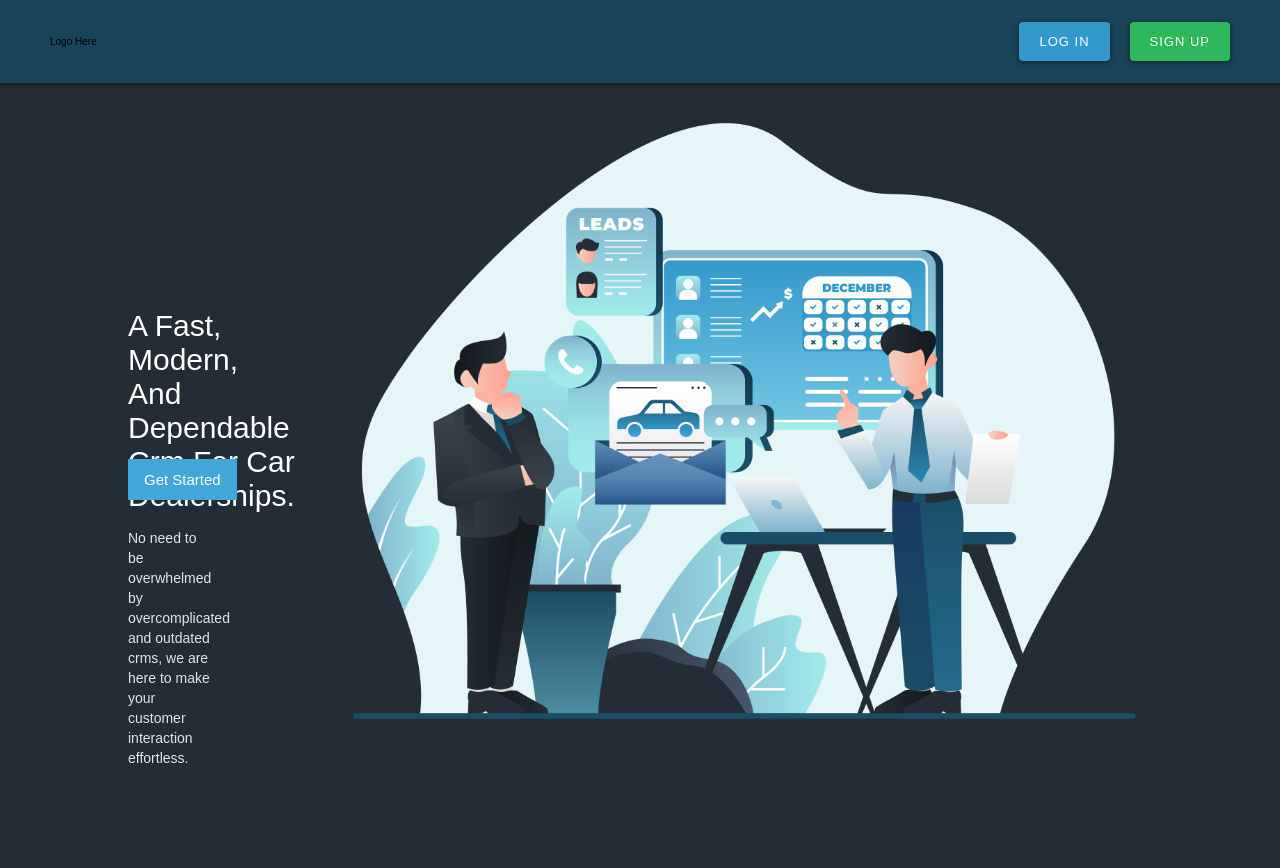
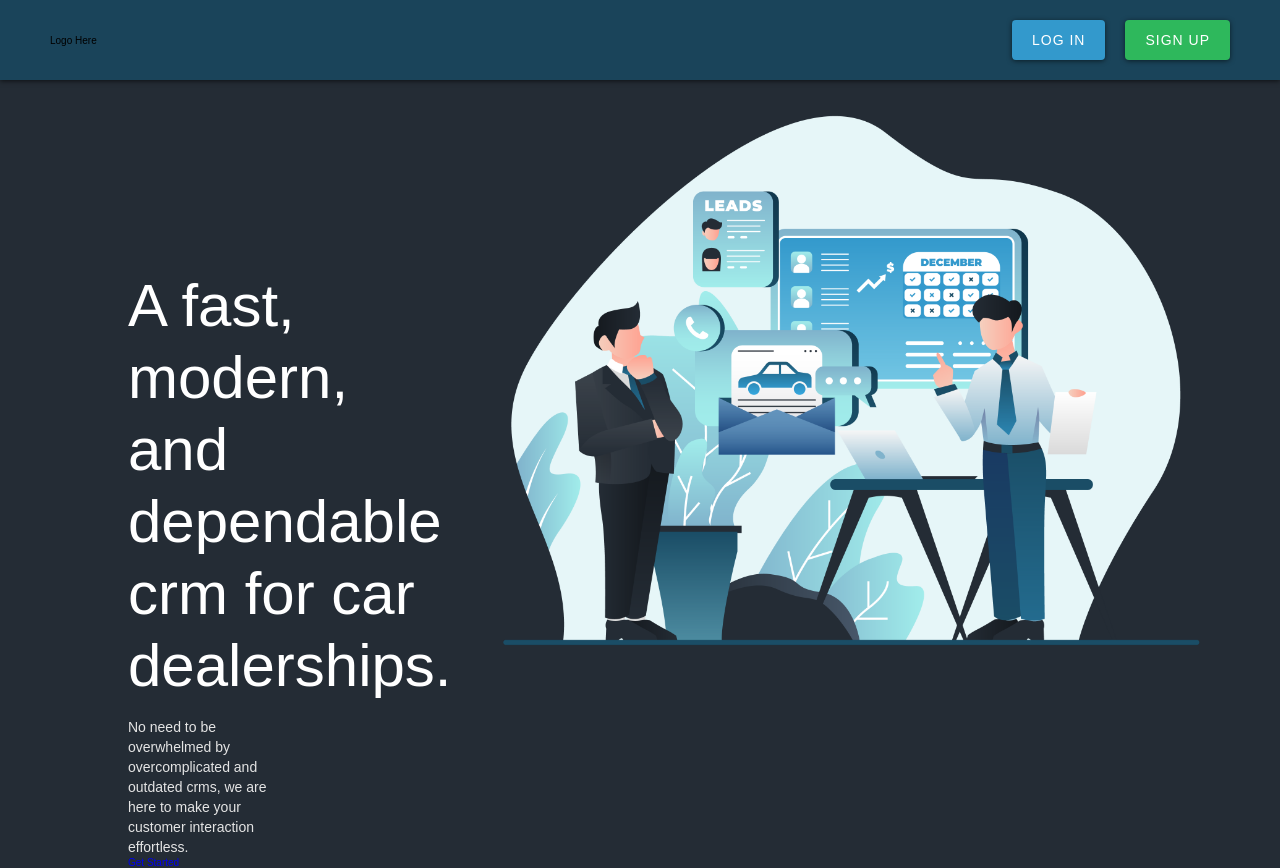
Before and after one commit to nicholas-patterson/dealer-crm, a React (Create React App) app: page / in a window 1280 px wide. Built offline with nearby package versions, Linux system fonts and the light colour scheme.

Commit message:
:sparkles: added various styles..
added animations for main CTA button and illustration.. changed font size, weight and line height for title... changed illustartion size... added transition and mixin to header__nav__button class... added styling to  button--get-started class

```diff
--- a/src/sass/pages/_welcome.scss
+++ b/src/sass/pages/_welcome.scss
@@ -3,7 +3,7 @@
   top: 0;
   background-color: #1a445a;
   width: 100%;
-  padding: 2.2rem 5rem;
+  padding: 2rem 5rem;
   box-shadow: 0 1px 5px rgba(0, 0, 0, 0.65);
 
   &__nav {
@@ -21,6 +21,10 @@
   }
 
   &__nav__button {
+    transition: transform 110ms ease-in-out, box-shadow 110ms ease-in-out;
+
+    @include buttonHoverActiveTransform;
+
     &:not(:last-child) {
       margin-right: 2rem;
     }
@@ -45,7 +49,9 @@
 }
 
 .img-styles {
-  width: 90rem;
+  width: 80rem;
+  animation: illustrationFade 875ms ease-in-out;
+  animation-fill-mode: backwards;
 }
 
 .text-box__title {
@@ -53,7 +59,10 @@
   color: #ffffff;
   font-weight: 300;
   margin-bottom: 1.5rem;
-  text-transform: capitalize;
+  font-size: 6rem;
+  font-weight: 300;
+  line-height: 1.2;
+  // animation: titleSlide 400ms ease-in;
 }
 
 .text-box__subtext {
@@ -64,16 +73,16 @@
   font-weight: 300;
 }
 
-.text-box__btn {
-  position: absolute;
-  top: 15rem;
-  left: 0;
-  color: #fff;
-  background: #42a6d9;
-  font-size: 1.5rem;
-  padding: 1.2rem 1.6rem;
-  text-decoration: none;
-  font-weight: 300;
+.button--slide-up {
+  margin-top: 4rem;
+  animation: buttonSlideUp 580ms ease-out;
+  animation-fill-mode: backwards;
+  animation-delay: 420ms;
+  transition: background-color 100ms ease-in-out;
+
+  &:hover {
+    background-color: $primary-blue;
+  }
 }
 
 .logo {
@@ -82,27 +91,30 @@
 }
 
 .button {
-  font-size: 1.3rem;
+  font-size: 1.4rem;
   display: inline-block;
   min-width: 8rem;
   border-radius: 4px;
   padding: 1.2rem 2rem;
   color: #fff;
-  box-shadow: 0 1px 5px rgba(0, 0, 0, 0.58);
   text-transform: uppercase;
   text-align: center;
   font-weight: 400;
   letter-spacing: 1px;
-  transition: transform 200ms ease-in-out, box-shadow 200ms ease-in-out;
   cursor: pointer;
+  @include buttonBoxShadow;
 
-  &:hover {
-    transform: translateY(-2px);
-    box-shadow: 0 2px 8px rgba(0, 0, 0, 0.58);
+  &--get-started {
+    background-color: transparent;
+    padding: 1.3rem 2.2rem;
+    font-size: 1.8rem;
+    border: 2px solid $primary-blue;
+    letter-spacing: 2px;
+    text-shadow: 0 1px 1px rgba($color-black, .8);
   }
 
   &--login {
-    background-color: #39c;
+    background-color: $primary-blue;
   }
 
   &--signup {
```
